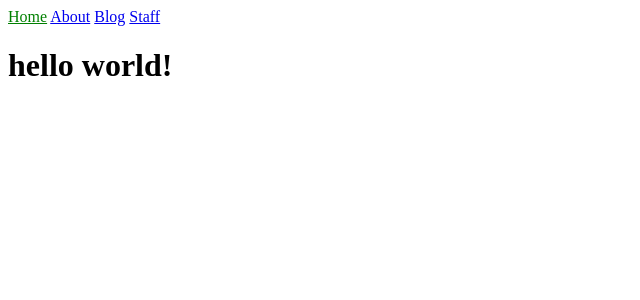
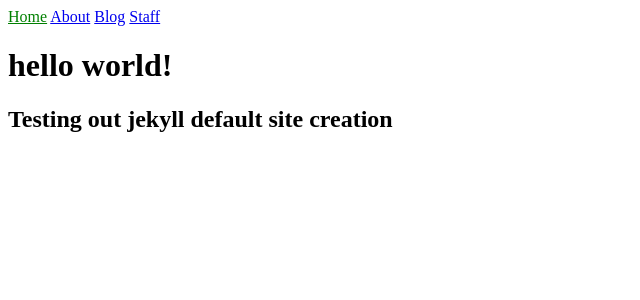
Before and after one commit to jmkotah/jmkotah.github.io, a Jekyll site: the page built from index.html, in a window 1280 px wide. Shown: the top 300 px of the page, without its empty margins (0-640 px from the left). Built offline with Jekyll 4.4.1, drawn with Linux system fonts in a browser that asks for light colours.

Commit message:
added_notice_that_site_is_test

```diff
--- a/index.html
+++ b/index.html
@@ -11,5 +11,6 @@ title: Home3
   </head>
   <body>
     <h1>{{ "Hello World!" | downcase }}</h1>
+    <h2>Testing out jekyll default site creation</h2>
   </body>
 </html>
```
